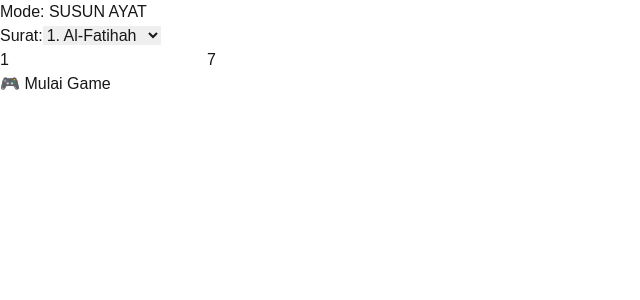
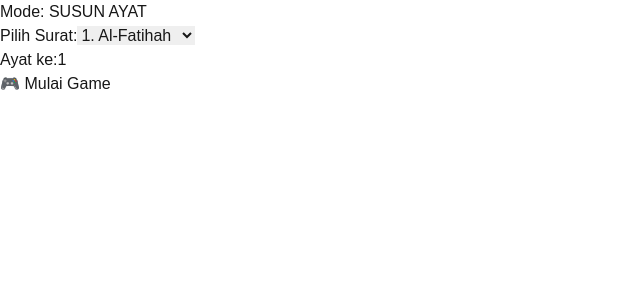
Before and after one commit to dianmustofa/hafal-ayat, a Next.js app: page /mode/susun-ayat in a window 1280 px wide. Shown: the top 300 px of the page, without its empty margins (0-640 px from the left). Built offline with nearby package versions, Linux system fonts and the light colour scheme.

Commit message:
update mode js

```diff
--- a/src/pages/mode/[mode].js
+++ b/src/pages/mode/[mode].js
@@ -1,5 +1,3 @@
-// File: /pages/mode/[mode].js
-
 import { useRouter } from "next/router";
 import { useState } from "react";
 import { suratList } from "../../data/suratList";
@@ -7,12 +5,25 @@ import { suratList } from "../../data/suratList";
 export default function PilihSurat() {
   const router = useRouter();
   const { mode } = router.query;
+
   const [surat, setSurat] = useState(1);
   const [start, setStart] = useState(1);
-  const [end, setEnd] = useState(7);
+  const [end, setEnd] = useState(3);
+  const [ayat, setAyat] = useState(1);
 
   const handleMulai = () => {
+    if (mode === "tebak-kata") {
       router.push(`/game/${mode}?surat=${surat}&start=${start}&end=${end}`);
+    } else if (mode === "susun-ayat") {
+      router.push(`/mode/susun-ayat?surat=${surat}&ayat=${ayat}`);
+    } else {
+      alert("Mode tidak dikenali");
+    }
+  };
+
+  const getNamaSurat = (id) => {
+    const s = suratList.find((s) => s.id === parseInt(id));
+    return s?.nama || `Surat ${id}`;
   };
 
   return (
@@ -23,9 +34,10 @@ export default function PilihSurat() {
         </h2>
 
         <div className="space-y-4">
+          {/* Pilih Surat */}
           <div>
             <label className="block mb-1 text-sm text-gray-700 font-medium">
-              Surat:
+              Pilih Surat:
             </label>
             <select
               className="w-full border border-gray-300 px-3 py-2 rounded"
@@ -40,22 +52,40 @@ export default function PilihSurat() {
             </select>
           </div>
 
+          {/* Input Ayat atau Range Ayat */}
+          {mode === "tebak-kata" && (
             <div className="flex gap-2">
               <input
                 className="w-1/2 border border-gray-300 px-3 py-2 rounded"
                 type="number"
                 value={start}
                 onChange={(e) => setStart(e.target.value)}
-              placeholder="Awal"
+                placeholder="Dari Ayat"
               />
               <input
                 className="w-1/2 border border-gray-300 px-3 py-2 rounded"
                 type="number"
                 value={end}
                 onChange={(e) => setEnd(e.target.value)}
-              placeholder="Akhir"
+                placeholder="Sampai Ayat"
               />
             </div>
+          )}
+
+          {mode === "susun-ayat" && (
+            <div>
+              <label className="block mb-1 text-sm text-gray-700 font-medium">
+                Ayat ke:
+              </label>
+              <input
+                className="w-full border border-gray-300 px-3 py-2 rounded"
+                type="number"
+                value={ayat}
+                onChange={(e) => setAyat(e.target.value)}
+                placeholder="Contoh: 1"
+              />
+            </div>
+          )}
 
           <button
             onClick={handleMulai}
```
Lines whose indentation alone changed are shown as unchanged.
